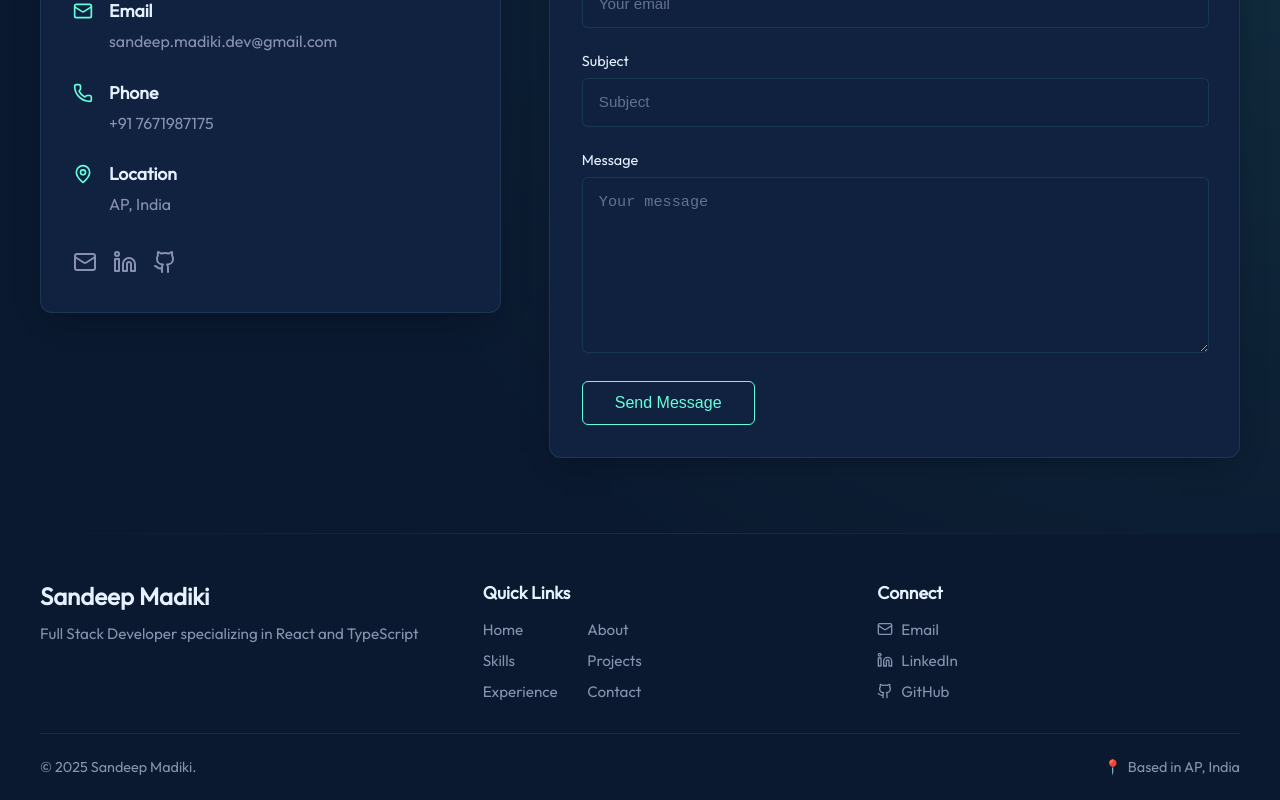
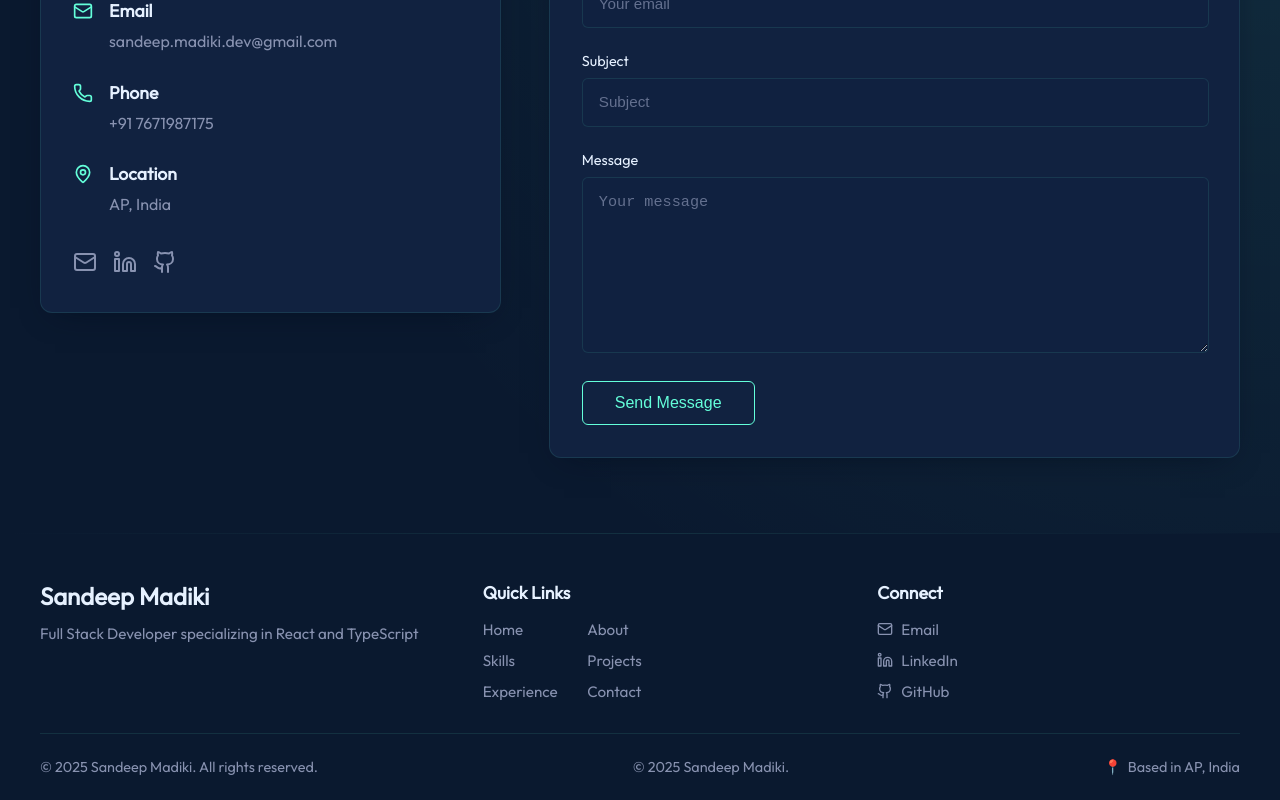
Before and after one commit to sandeep-madiki/portfolio, a React (Vite) app: page / in a window 1280 px wide. Shown: the part 4599-5399 px from the top of the page. Built offline with nearby package versions, Linux system fonts and the light colour scheme; no server answers.

Commit message:
branch commit

```diff
--- a/src/Component/Footer/Footer.tsx
+++ b/src/Component/Footer/Footer.tsx
@@ -155,7 +155,7 @@ const Footer = () => {
           </div>
         </div>
         <div className="footer-bottom">
-          {/* <p>&copy; {currentYear} Sandeep Madiki. All rights reserved.</p> */}
+          <p>&copy; {currentYear} Sandeep Madiki. All rights reserved.</p>
           <p>&copy; {currentYear} Sandeep Madiki.</p>
           <p className="footer-location">Based in AP, India</p>
         </div>
```
